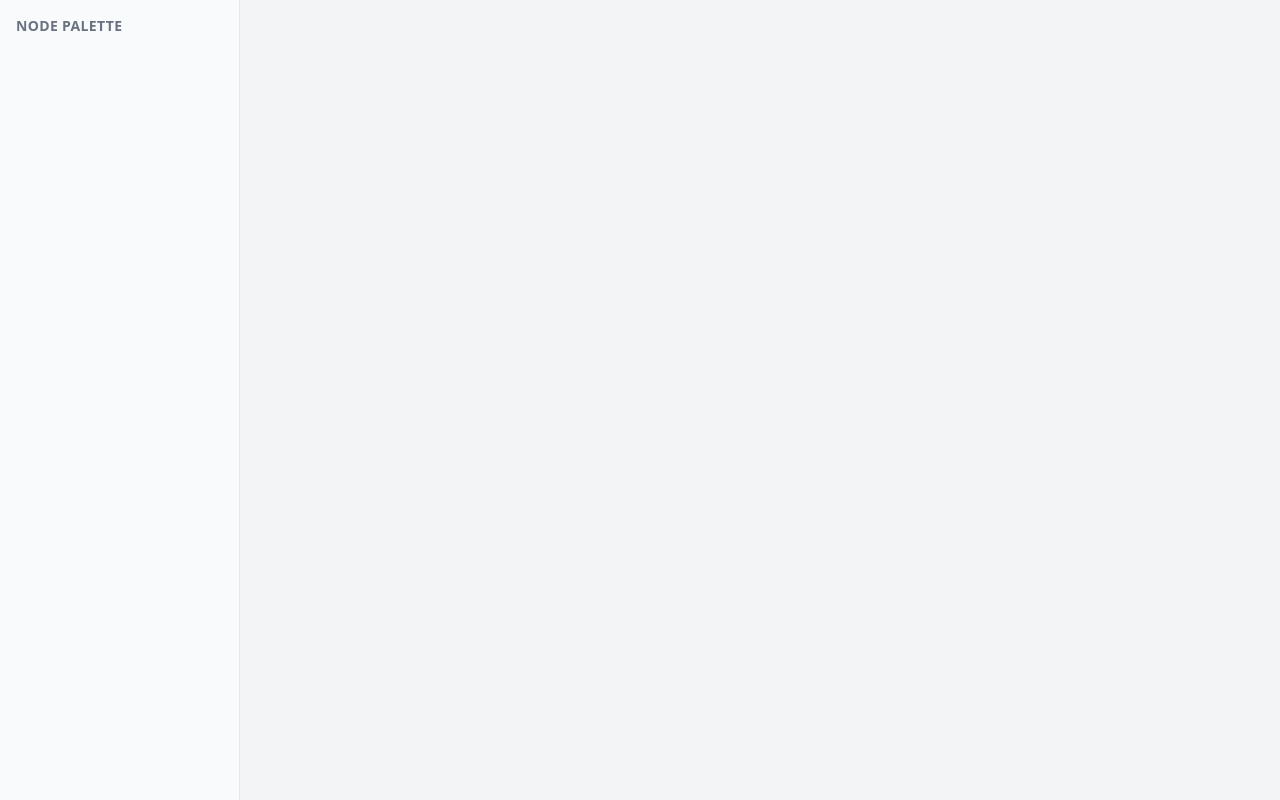
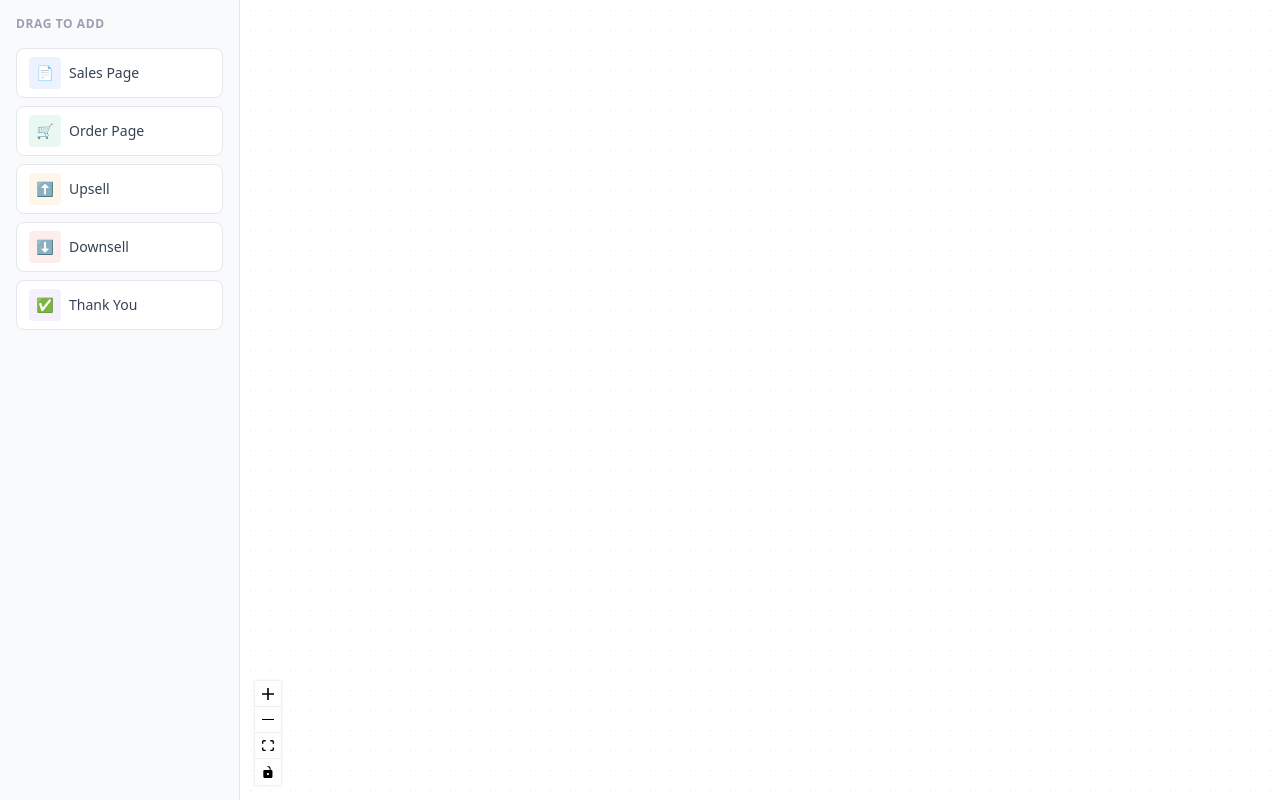
Before and after one commit to faisal-aali/assessment, a React (Vite) app: page / in a window 1280 px wide. Built offline with nearby package versions, Linux system fonts and the light colour scheme.

Commit message:
add sidebar palette and canvas with react flow
- node types defined (sales, order, upsell, downsell, thankyou)
- sidebar with draggable node cards
- react flow canvas with drag-to-add support
- custom FunnelNode component with handles
- auto-increment labels for upsell/downsell nodes

```diff
--- a/src/App.tsx
+++ b/src/App.tsx
@@ -1,16 +1,124 @@
-function App() {
+import { useCallback, useRef, useMemo } from 'react'
+import {
+  ReactFlow,
+  addEdge,
+  useNodesState,
+  useEdgesState,
+  Controls,
+  Background,
+  BackgroundVariant,
+  type Connection,
+  type Node,
+  ReactFlowProvider,
+  useReactFlow,
+} from '@xyflow/react'
+import '@xyflow/react/dist/style.css'
+
+import Sidebar from './components/Sidebar'
+import FunnelNode from './components/FunnelNode'
+import { NODE_TEMPLATES, type NodeCategory, type FunnelNodeData } from './types/funnel'
+import { v4 as uuid } from 'uuid'
+
+const nodeTypes = { funnel: FunnelNode }
+
+function generateLabel(category: NodeCategory, existingNodes: Node[]) {
+  const base = NODE_TEMPLATES[category].label
+  if (category === 'sales' || category === 'order' || category === 'thankyou') {
+    const count = existingNodes.filter(
+      (n) => (n.data as FunnelNodeData).category === category
+    ).length
+    return count === 0 ? base : `${base} ${count + 1}`
+  }
+  // upsell / downsell always get a number
+  const count = existingNodes.filter(
+    (n) => (n.data as FunnelNodeData).category === category
+  ).length
+  return `${base} ${count + 1}`
+}
+
+function FlowCanvas() {
+  const reactFlowWrapper = useRef<HTMLDivElement>(null)
+  const { screenToFlowPosition } = useReactFlow()
+  const [nodes, setNodes, onNodesChange] = useNodesState([])
+  const [edges, setEdges, onEdgesChange] = useEdgesState([])
+
+  const onConnect = useCallback(
+    (params: Connection) => {
+      setEdges((eds) => addEdge({ ...params, animated: true }, eds))
+    },
+    [setEdges]
+  )
+
+  const onDragOver = useCallback((e: React.DragEvent) => {
+    e.preventDefault()
+    e.dataTransfer.dropEffect = 'move'
+  }, [])
+
+  const onDrop = useCallback(
+    (e: React.DragEvent) => {
+      e.preventDefault()
+      const category = e.dataTransfer.getData('application/funnelnode') as NodeCategory
+      if (!category) return
+
+      const position = screenToFlowPosition({
+        x: e.clientX,
+        y: e.clientY,
+      })
+
+      const newNode: Node = {
+        id: uuid(),
+        type: 'funnel',
+        position,
+        data: {
+          label: generateLabel(category, nodes),
+          category,
+          buttonLabel: NODE_TEMPLATES[category].buttonLabel,
+        } satisfies FunnelNodeData,
+      }
+
+      setNodes((nds) => nds.concat(newNode))
+    },
+    [screenToFlowPosition, nodes, setNodes]
+  )
+
+  const defaultEdgeOptions = useMemo(
+    () => ({
+      type: 'smoothstep' as const,
+      animated: true,
+      style: { stroke: '#94a3b8', strokeWidth: 2 },
+    }),
+    []
+  )
+
   return (
     <div className="flex h-screen">
-      <aside className="w-60 bg-gray-50 border-r border-gray-200 p-4">
-        <h2 className="text-sm font-semibold text-gray-500 uppercase tracking-wide mb-3">
-          Node Palette
-        </h2>
-      </aside>
-      <main className="flex-1 bg-gray-100">
-        {/* canvas goes here */}
-      </main>
+      <Sidebar />
+      <div className="flex-1" ref={reactFlowWrapper}>
+        <ReactFlow
+          nodes={nodes}
+          edges={edges}
+          onNodesChange={onNodesChange}
+          onEdgesChange={onEdgesChange}
+          onConnect={onConnect}
+          onDrop={onDrop}
+          onDragOver={onDragOver}
+          nodeTypes={nodeTypes}
+          defaultEdgeOptions={defaultEdgeOptions}
+          fitView
+          proOptions={{ hideAttribution: true }}
+        >
+          <Background variant={BackgroundVariant.Dots} gap={20} size={1} color="#d1d5db" />
+          <Controls />
+        </ReactFlow>
+      </div>
     </div>
   )
 }
 
-export default App
+export default function App() {
+  return (
+    <ReactFlowProvider>
+      <FlowCanvas />
+    </ReactFlowProvider>
+  )
+}
--- /dev/null
+++ b/src/components/FunnelNode.tsx
@@ -0,0 +1,54 @@
+import { Handle, Position, type NodeProps } from '@xyflow/react'
+import { NODE_TEMPLATES, type FunnelNodeData } from '../types/funnel'
+
+type Props = NodeProps & { data: FunnelNodeData }
+
+export default function FunnelNode({ data }: Props) {
+  const template = NODE_TEMPLATES[data.category]
+  const isThankYou = data.category === 'thankyou'
+
+  return (
+    <div
+      className="bg-white rounded-xl shadow-md border-2 w-48 overflow-hidden"
+      style={{ borderColor: template.color }}
+    >
+      {/* incoming handle */}
+      <Handle
+        type="target"
+        position={Position.Top}
+        className="!w-3 !h-3 !bg-gray-400 !border-2 !border-white"
+      />
+
+      {/* header */}
+      <div
+        className="px-3 py-2 flex items-center gap-2"
+        style={{ backgroundColor: template.color + '12' }}
+      >
+        <span className="text-base">{template.icon}</span>
+        <span className="text-sm font-semibold text-gray-800 truncate">{data.label}</span>
+      </div>
+
+      {/* body */}
+      <div className="px-3 py-3">
+        <div className="w-full h-16 bg-gray-100 rounded-md mb-2 flex items-center justify-center">
+          <span className="text-xs text-gray-400">Page preview</span>
+        </div>
+        <div
+          className="text-xs text-center py-1.5 rounded-md font-medium text-white"
+          style={{ backgroundColor: template.color }}
+        >
+          {data.buttonLabel}
+        </div>
+      </div>
+
+      {/* outgoing handle - not on thank you pages */}
+      {!isThankYou && (
+        <Handle
+          type="source"
+          position={Position.Bottom}
+          className="!w-3 !h-3 !bg-gray-400 !border-2 !border-white"
+        />
+      )}
+    </div>
+  )
+}
--- /dev/null
+++ b/src/components/Sidebar.tsx
@@ -0,0 +1,43 @@
+import { type DragEvent } from 'react'
+import { NODE_TEMPLATES, type NodeCategory } from '../types/funnel'
+
+const categories = Object.keys(NODE_TEMPLATES) as NodeCategory[]
+
+export default function Sidebar() {
+  const onDragStart = (e: DragEvent, category: NodeCategory) => {
+    e.dataTransfer.setData('application/funnelnode', category)
+    e.dataTransfer.effectAllowed = 'move'
+  }
+
+  return (
+    <aside className="w-60 bg-gray-50 border-r border-gray-200 p-4 flex flex-col" role="complementary" aria-label="Node palette">
+      <h2 className="text-xs font-semibold text-gray-400 uppercase tracking-wider mb-4">
+        Drag to add
+      </h2>
+      <div className="space-y-2">
+        {categories.map((cat) => {
+          const tmpl = NODE_TEMPLATES[cat]
+          return (
+            <div
+              key={cat}
+              draggable
+              onDragStart={(e) => onDragStart(e, cat)}
+              className="flex items-center gap-2 px-3 py-2 bg-white rounded-lg border border-gray-200 cursor-grab active:cursor-grabbing hover:border-gray-300 hover:shadow-sm transition-all select-none"
+              role="button"
+              tabIndex={0}
+              aria-label={`Drag ${tmpl.label} node`}
+            >
+              <span
+                className="w-8 h-8 rounded flex items-center justify-center text-sm"
+                style={{ backgroundColor: tmpl.color + '18' }}
+              >
+                {tmpl.icon}
+              </span>
+              <span className="text-sm font-medium text-gray-700">{tmpl.label}</span>
+            </div>
+          )
+        })}
+      </div>
+    </aside>
+  )
+}
--- /dev/null
+++ b/src/types/funnel.ts
@@ -0,0 +1,40 @@
+export type NodeCategory = 'sales' | 'order' | 'upsell' | 'downsell' | 'thankyou'
+
+export interface FunnelNodeData {
+  label: string
+  category: NodeCategory
+  buttonLabel: string
+}
+
+export const NODE_TEMPLATES: Record<NodeCategory, { label: string; buttonLabel: string; color: string; icon: string }> = {
+  sales: {
+    label: 'Sales Page',
+    buttonLabel: 'Buy Now',
+    color: '#3b82f6',
+    icon: '📄',
+  },
+  order: {
+    label: 'Order Page',
+    buttonLabel: 'Complete Order',
+    color: '#10b981',
+    icon: '🛒',
+  },
+  upsell: {
+    label: 'Upsell',
+    buttonLabel: 'Yes, Add This!',
+    color: '#f59e0b',
+    icon: '⬆️',
+  },
+  downsell: {
+    label: 'Downsell',
+    buttonLabel: 'Get This Instead',
+    color: '#ef4444',
+    icon: '⬇️',
+  },
+  thankyou: {
+    label: 'Thank You',
+    buttonLabel: 'Go to Dashboard',
+    color: '#8b5cf6',
+    icon: '✅',
+  },
+}
```
